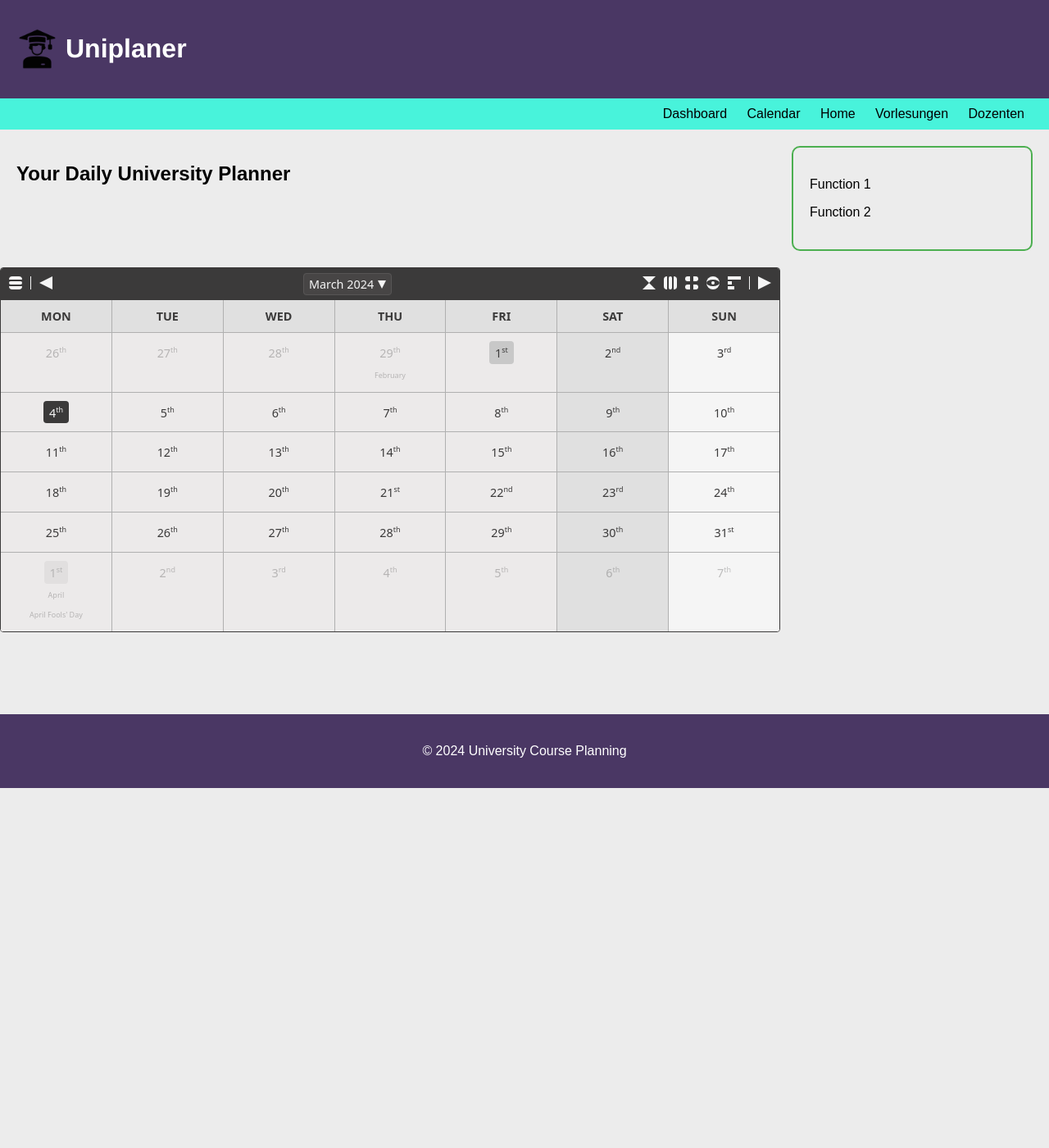
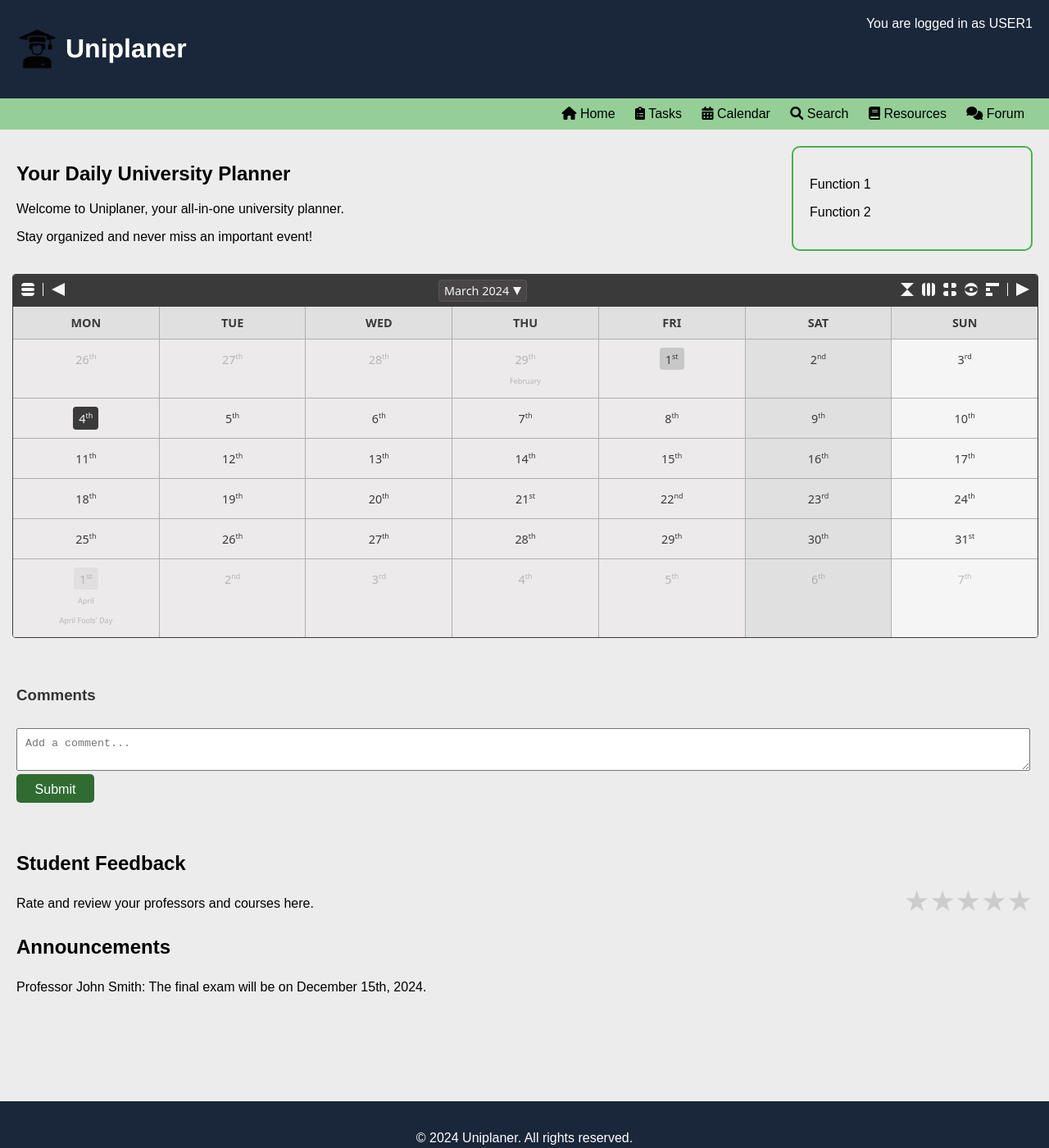
Before and after one commit to magnus-nagarro/Uni-Kalender, a plain HTML site: page frontend/main-site/main.html in a window 1280 px wide. Shown: the whole page at 82% size. Before the commit the page ends 961 px from the top, so only its background shows below. Drawn offline with Linux system fonts and the light colour scheme; a small style sheet from the web is missing.

Commit message:
main-site feadback and comments features added

```diff
--- /dev/null
+++ b/frontend/Start-site/contact-site/styles.css
@@ -0,0 +1,83 @@
+body {
+    font-family: Arial, sans-serif;
+    line-height: 1.6;
+    color: #333;
+    margin: 0;
+    padding: 0;
+  }
+
+  .container {
+    max-width: 1100px;
+    margin: 0 auto;
+    overflow: hidden;
+    padding: 0 20px;
+  }
+
+  .top-bar {
+    background-color: #1a2639;
+    color: #fff;
+    padding: 10px;
+    display: flex;
+    justify-content: space-between;
+    align-items: center;
+  }
+
+
+  .contact-info {
+    background-color: #f8f8f8;
+    padding: 40px;
+    text-align: left;
+  }
+
+  .contact-info h2 {
+    margin-bottom: 20px;
+    font-size: 36px;
+    color: #1a2639;
+  }
+
+  .contact-info h3 {
+    margin-top: 30px;
+    margin-bottom: 15px;
+    font-size: 24px;
+    color: #1a2639;
+  }
+
+  .contact-info p {
+    font-size: 18px;
+    line-height: 1.6;
+    margin-bottom: 20px;
+    color: #333;
+  }
+
+  .contact-info a {
+    color: #007bff;
+    text-decoration: none;
+    transition: color 0.3s ease;
+  }
+
+  .contact-info a:hover {
+    color: #0056b3;
+  }
+
+
+  .contact-container {
+    border : 1px solid black;
+    background-color: #f8f8f8;
+    padding: 20px;
+    margin-top: 20px;
+    border-radius: 10px;
+    display: flex;
+    justify-content: space-between;
+}
+
+.address-column,
+.email-column,
+.phone-column {
+    width: 30%; /* Adjust the width as needed */
+}
+
+.address-column h3,
+.email-column h4,
+.phone-column p {
+    margin-bottom: 10px;
+}
--- a/frontend/login-elements/styles.css
+++ b/frontend/login-elements/styles.css
@@ -181,7 +181,7 @@ body {
 .toggle{
     background-color: #512da8;
     height: 100%;
-    background: linear-gradient(to right, #413d3b, #512da8);
+    background: linear-gradient(to right, #413d3b, #bf2121);
     color: #fff;
     position: relative;
     left: -100%;
--- a/frontend/main-site/main.html
+++ b/frontend/main-site/main.html
@@ -10,6 +10,7 @@
     <link rel="stylesheet" href="style.css">
     <script src="/Uni-Kalender/calendar-js-2.10.12/dist/calendar.js"></script>
     <script type="module" src="scripts.js"></script>
+    <link rel="stylesheet" href="https://cdnjs.cloudflare.com/ajax/libs/font-awesome/6.0.0/css/all.min.css" integrity="sha512-KyZXEAg3QhqLMpG8r+Knujsl5+z0G/MLO5Sv+VfOXBC+2Ujr4YY/xWtIi+NPcCkgw5Z937HAA5V0M0cpP1M+Mg==" crossorigin="anonymous" />
 </head>
 
 <body>
@@ -19,15 +20,19 @@
             <img src="logo.png" alt="Logo" class="logo">
             <h1>Uniplaner</h1>
         </div>
+        <div class="user-container">
+            <p>You are logged in as <span id="username">USER1</span></p>
+        </div>
     </header>
 
     <nav>
         <ul>
-            <li><a href="dashboard.html">Dashboard</a></li>
-            <li><a href="calendar.html">Calendar</a></li>
-            <li><a href="main-site.html">Home</a></li>
-            <li><a href="lectures.html">Vorlesungen</a></li>
-            <li><a href="professors.html">Dozenten</a></li>
+            <li><a href="/Uni-Kalender/frontend/Start-site/start-site.html"><i class="fas fa-home"></i> Home</a></li>
+            <li><a href="#"><i class="fas fa-clipboard-list"></i> Tasks</a></li>
+            <li><a href="#"><i class="fas fa-calendar-alt"></i> Calendar</a></li>
+            <li><a href="#"><i class="fas fa-search"></i> Search</a></li>
+            <li><a href="#"><i class="fas fa-book"></i> Resources</a></li>
+            <li><a href="#"><i class="fas fa-comments"></i> Forum</a></li>
         </ul>
     </nav>
 
@@ -35,6 +40,8 @@
     <main>
         <article>
             <h2>Your Daily University Planner</h2>
+            <p>Welcome to Uniplaner, your all-in-one university planner.</p>
+            <p>Stay organized and never miss an important event!</p>
         </article>
         <aside>
             <p>Function 1</p>
@@ -43,10 +50,29 @@
     </main>
 
     <div id="calendar"></div>
-    <div id="loginContainer"></div>
+
+    <div class="comment-container">
+        <h3>Comments</h3>
+
+        <textarea id="comment-input" placeholder="Add a comment..."></textarea>
+        <a class="submit-button">Submit</a>
+    </div>
+    <div class="extra-container">
+        <h2>Student Feedback</h2>
+        <p>Rate and review your professors and courses here.</p>
+        <div class="rating">
+            <span class="star" data-value="1">&#9733;</span>
+            <span class="star" data-value="2">&#9733;</span>
+            <span class="star" data-value="3">&#9733;</span>
+            <span class="star" data-value="4">&#9733;</span>
+            <span class="star" data-value="5">&#9733;</span>
+          </div>
+        <h2>Announcements</h2>
+        <p>Professor John Smith: The final exam will be on December 15th, 2024.</p>
+    </div>
 
     <footer>
-        <p>&copy; 2024 University Course Planning</p>
+        <p>&copy; 2024 Uniplaner. All rights reserved.</p>
     </footer>
 
 </body>
--- a/frontend/main-site/scripts.js
+++ b/frontend/main-site/scripts.js
@@ -62,3 +62,15 @@ var calendarInstance1 = new calendarJs("calendar", {
         console.log("Calendar rendered");
     }
 });
+
+
+
+
+const stars = document.querySelectorAll('.star');
+
+stars.forEach(star => {
+  star.addEventListener('click', e => {
+    const value = e.target.dataset.value;
+    console.log('Rating:', value);
+  });
+});
--- a/frontend/main-site/style.css
+++ b/frontend/main-site/style.css
@@ -10,7 +10,7 @@ header {
     padding: 20px;
     color: #ffffff;
     text-align: center;
-    background-color: #4a3764;
+    background-color: #1a2639;
 }
 
 .logo-container {
@@ -36,35 +36,19 @@ h1 {
     border: 1px solid #140a0a;
     background-color: #000000;
 }
-
-.login>a {
-    color: #ffffff;
-    background-color: #4CAF50;
-    border: none;
-    padding: 10px 20px;
-    text-align: center;
-    text-decoration: none;
-    display: inline-block;
-    font-size: 16px;
-    cursor: pointer;
-    border-radius: 5px;
+.user-container {
+    position: absolute;
+    top: 20px;
+    right: 20px;
+    color: white;
 }
 
-.login a:hover {
-    background-color: red;
-    color: black
-}
-
-.login {
-    margin-left: auto;
-}
-
-#registerLink {
-    font-size: 10px;
+.user-container p {
+    margin: 0;
 }
 
 nav {
-    background-color: #48f3db;
+    background-color: #95ce97;
     display: flex;
     justify-content: flex-end;
     padding: 10px;
@@ -108,11 +92,79 @@ aside {
 footer {
     text-align: center;
     padding: 20px;
-    background-color: #4a3764;
+    background-color: #1a2639;
     color: #ffffff;
     margin-top : 100px;
 }
 
 #calendar {
-    max-width: calc(100% - 330px);
+    margin-left: 15px;
+    max-width: calc(100% - 30px);
 }
+
+.comment-container {
+    background-color: #ececec;
+    padding: 20px;
+    margin-top: 20px;
+}
+
+.comment-container h3 {
+    color: #333;
+}
+
+#comment-input {
+    width: 98%;
+    margin-top: 10px;
+    padding: 10px;
+}
+
+.submit-button {
+    color: #ffffff;
+    background-color: #306c32;
+    border: none;
+    padding: 10px 20px;
+    text-align: center;
+    text-decoration: none;
+    display: inline-block;
+    font-size: 16px;
+    cursor: pointer;
+    border-radius: 5px;
+    width: 55px;
+    height: 15px;
+}
+
+
+.extra-container {
+    display: flex;
+    flex-wrap: wrap;
+    justify-content: space-between;
+    padding: 20px;
+}
+
+.extra-container h2 {
+    width: 100%;
+    margin-bottom: 10px;
+}
+
+.extra-container p {
+    margin-bottom: 10px;
+}
+
+.rating {
+    display: flex;
+    justify-content: center;
+    align-items: center;
+    flex-direction: row-reverse;
+  }
+
+  .star {
+    color: #ccc;
+    font-size: 35px;
+    cursor: pointer;
+    transition: color 0.2s ease-in-out;
+  }
+
+  .star:hover,
+  .star:hover ~ .star {
+    color: #ffcc00;
+  }
--- /dev/null
+++ b/frontend/main-site/styles1.css
@@ -0,0 +1,103 @@
+* {
+    margin: 0;
+    padding: 0;
+    box-sizing: border-box;
+}
+
+body {
+    font-family: Arial, sans-serif;
+    line-height: 1.6;
+}
+
+header {
+    display: flex;
+    justify-content: space-between;
+    align-items: center;
+    padding: 20px;
+    background-color: #333;
+    color: white;
+}
+
+.logo-container img {
+    width: 50px;
+    height: 50px;
+}
+
+.logo-container h1 {
+    margin-left: 10px;
+}
+
+nav ul {
+    display: flex;
+    list-style-type: none;
+}
+
+nav li {
+    margin-right: 20px;
+}
+
+nav a {
+    color: #333;
+    text-decoration: none;
+}
+
+nav a:hover {
+    color: #555;
+}
+
+main {
+    display: flex;
+    justify-content: space-between;
+    padding: 20px;
+}
+
+article {
+    flex: 2;
+}
+
+aside {
+    flex: 1;
+    padding: 20px;
+    background-color: #f4f4f4;
+    border-radius: 5px;
+}
+
+.comment-container {
+    padding: 20px;
+    background-color: #f4f4f4;
+    border-radius: 5px;
+}
+
+.comment-container h3 {
+    margin-bottom: 20px;
+}
+
+.comment-container textarea {
+    width: 100%;
+    height: 100px;
+    padding: 10px;
+    resize: none;
+    border: 1px solid #ccc;
+    border-radius: 5px;
+}
+
+.submit-button {
+    display: inline-block;
+    background-color: #333;
+    color: white;
+    padding: 10px 20px;
+    text-decoration: none;
+    border-radius: 5px;
+    margin-top: 10px;
+}
+
+.submit-button:hover {
+    background-color: #555;
+}
+
+footer {
+    padding: 20px;
+    background-color: #333;
+    color: white;
+    text-align: center;
+}
```
Also changed, not shown: frontend/Start-site/contact-site/contact-site.html (added, +62 -0 lines), frontend/Start-site/start-site.html (+1 -6 lines), frontend/Start-site/styles.css (+4 -27 lines), frontend/login-elements/DHBW-Logo-nur-Signet.png, frontend/main-site/gtest.html (added).
